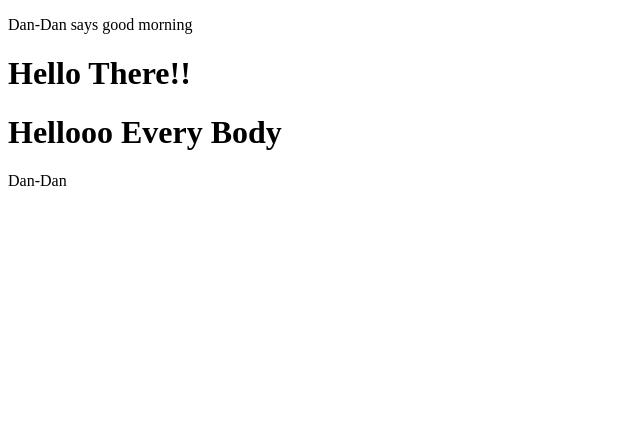
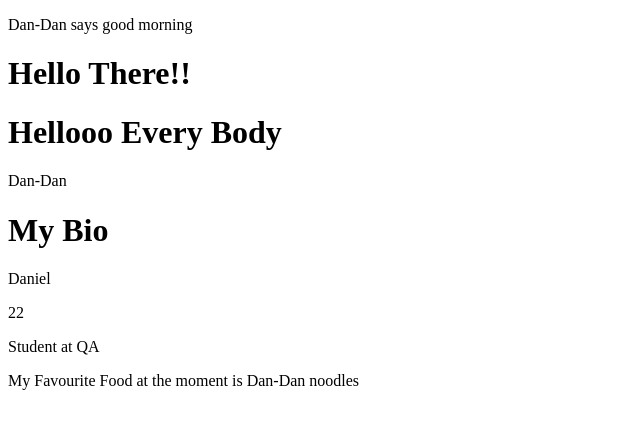
Before and after one commit to DanielQA123/MERN-practice, a React (Create React App) app in the folder frontend/: page / in a window 1280 px wide. Shown: the top 428 px of the page, without its empty margins (0-640 px from the left). Built offline with nearby package versions, Linux system fonts and the light colour scheme.

Commit message:
DA: Made changes and Moving files and folders

```diff
--- a/frontend/src/App.js
+++ b/frontend/src/App.js
@@ -1,7 +1,8 @@
 'use strict';
 
-import Introduction from "./Components/First";
-import Second from "./Components/Second"
+import Introduction from "./Components/01-Intro/First";
+import Second from "./Components/01-Intro/Second";
+import Biopic from "./Components/01-Intro/Biopic";
 
 const App = () => {
   return (
@@ -9,6 +10,7 @@ const App = () => {
       <p>Dan-Dan says good morning</p>
       <Introduction/>
       <Second/>
+      <Biopic/>
     </div>
   );
 }
--- /dev/null
+++ b/frontend/src/Components/01-Intro/Biopic.jsx
@@ -0,0 +1,22 @@
+'use strict';
+
+const myInfo = () => {
+
+    const name = `Daniel`;
+    const age = `22`;
+    const occupation = `Student at QA`;
+    const favFood = `Dan-Dan noodles`;
+
+
+    return (
+        <>
+            <h1>My Bio</h1>
+            <p>{name}</p>
+            <p>{age}</p>
+            <p>{occupation}</p>
+            <p>My Favourite Food at the moment is {favFood}</p>
+        </>
+    );
+}
+
+export default myInfo;
```
Also changed, not shown: frontend/src/Components/01-Intro/First.jsx (renamed from frontend/src/Components/First.jsx), frontend/src/Components/01-Intro/Second.jsx (renamed from frontend/src/Components/Second.jsx), frontend/src/Components/02-Parents-Child/MyFooter.jsx (added), frontend/src/Components/02-Parents-Child/MyHeader.jsx (added), frontend/src/Components/02-Parents-Child/Navigation.jsx (added), frontend/src/Components/02-Parents-Child/Standard.jsx (added).
